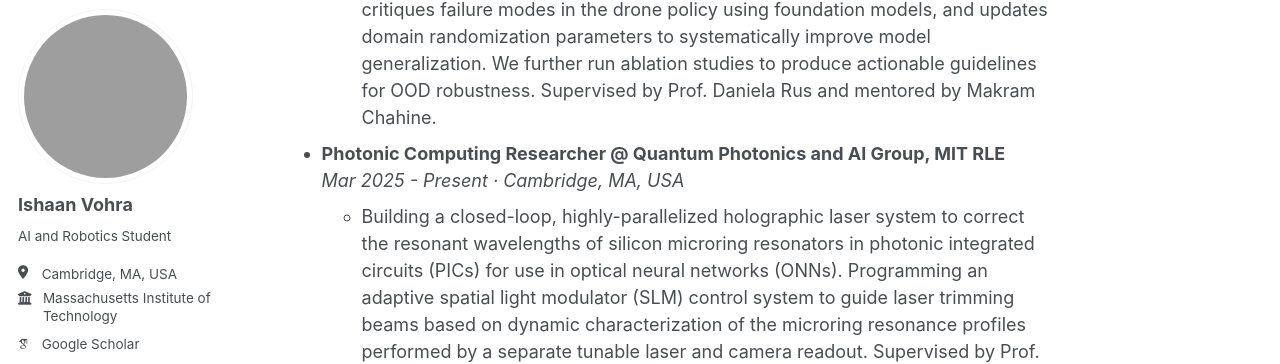
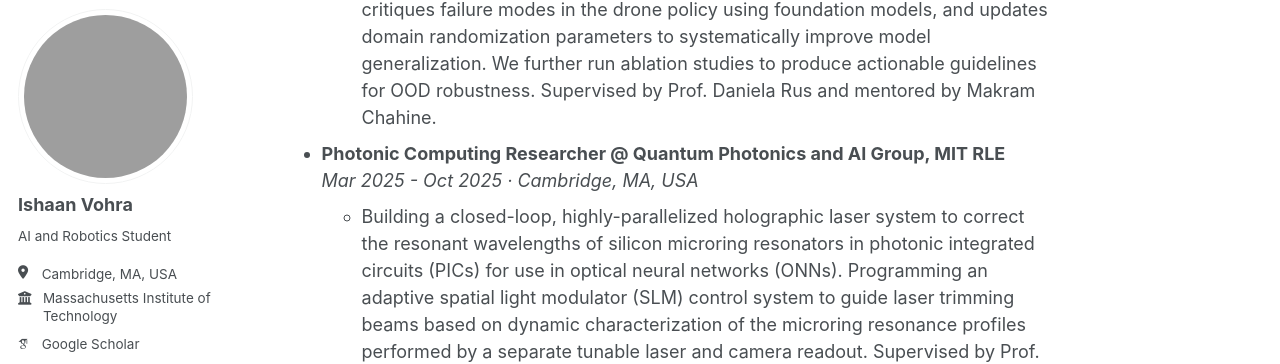
Before and after one commit to Ishaan-vohra/Ishaan-vohra.github.io, a Jekyll site: the page built from _pages/about.md, in a window 1280 px wide and 900 px high, scrolled down 1070 px. Shown: the part 90-454 px from the top of the window. Built offline with Jekyll 4.4.1, drawn with Linux system fonts in a browser that asks for light colours; some web fonts are replaced; a script that is not in the unit is left out.

Commit message:
date and minor changes

```diff
--- a/_pages/about.md
+++ b/_pages/about.md
@@ -38,7 +38,7 @@ Work Experience
 
 
 * **Photonic Computing Researcher @ Quantum Photonics and AI Group, MIT RLE**
-  *Mar 2025 - Present &middot; Cambridge, MA, USA*
+  *Mar 2025 - Oct 2025 &middot; Cambridge, MA, USA*
   * Building a closed-loop, highly-parallelized holographic laser system to correct the resonant wavelengths of silicon microring resonators in photonic integrated circuits (PICs) for use in optical neural networks (ONNs). Programming an adaptive spatial light modulator (SLM) control system to guide laser trimming beams based on dynamic characterization of the microring resonance profiles performed by a separate tunable laser and camera readout. Supervised by Prof. Dirk Englund and Dr. Ryan Hamerly, and mentored by Dr. Chao Luan.
 
 
```
Also changed, not shown: _projects/rfmvm-project.md (+0 -1 lines).
